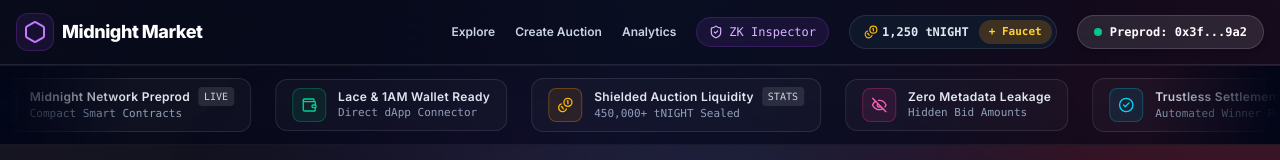
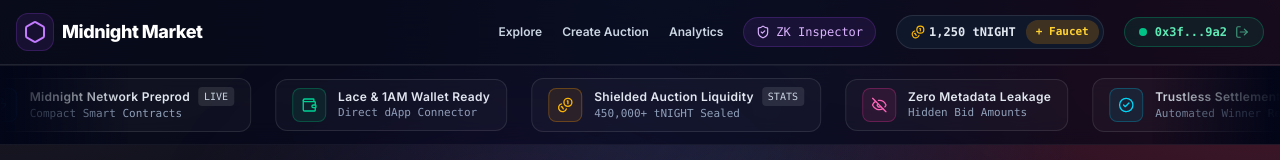
Before and after one commit to efekrbas/midnight-sealed-bid-marketplace, a Next.js app in the folder frontend/: page / in a window 1280 px wide. Shown: the top 160 px of the page. Built offline with nearby package versions, Linux system fonts and the light colour scheme.

Commit message:
add_disconnect_wallet_button

```diff
--- a/frontend/src/components/Navbar.tsx
+++ b/frontend/src/components/Navbar.tsx
@@ -1,7 +1,7 @@
 "use client";
 
 import Link from 'next/link';
-import { Hexagon, Coins, ShieldCheck, Wallet } from 'lucide-react';
+import { Hexagon, Coins, ShieldCheck, Wallet, LogOut } from 'lucide-react';
 import { useState } from 'react';
 import OnboardingModal from './OnboardingModal';
 import FaucetModal from './FaucetModal';
@@ -31,6 +31,11 @@
         "info"
       );
     }
+  };
+
+  const handleDisconnect = () => {
+    setIsConnected(false);
+    notify("Wallet Disconnected", "Disconnected from Midnight Preprod testnet.", "info");
   };
 
   const handleClaimFaucet = (amount: number) => {
@@ -69,6 +74,7 @@
             </button>
 
             {/* Balance Badge & Faucet */}
+            {isConnected && (
               <div className="flex items-center rounded-full bg-slate-900 border border-white/10 p-1">
                 <div className="px-2.5 py-1 text-xs font-mono font-bold text-slate-200 flex items-center space-x-1">
                   <Coins className="w-3.5 h-3.5 text-amber-400" />
@@ -81,15 +87,28 @@
                   + Faucet
                 </button>
               </div>
+            )}
 
-            {/* Wallet Connect */}
+            {/* Wallet Connect / Disconnect */}
+            {isConnected ? (
+              <button
+                onClick={handleDisconnect}
+                title="Click to Disconnect Wallet"
+                className="px-3.5 py-1.5 rounded-full bg-emerald-500/10 hover:bg-rose-500/20 border border-emerald-500/30 hover:border-rose-500/40 text-xs font-mono font-bold text-emerald-300 hover:text-rose-300 flex items-center space-x-2 transition-all group"
+              >
+                <span className="w-2 h-2 rounded-full bg-emerald-400 group-hover:bg-rose-400 animate-pulse" />
+                <span>0x3f...9a2</span>
+                <LogOut className="w-3.5 h-3.5 opacity-60 group-hover:opacity-100 transition-opacity" />
+              </button>
+            ) : (
               <button
                 onClick={handleConnect}
-              className="px-4 py-2 rounded-full bg-white/10 hover:bg-white/20 border border-white/15 text-xs font-bold text-white flex items-center space-x-2 transition-all shadow-md"
+                className="px-4 py-2 rounded-full bg-gradient-to-r from-purple-600 to-blue-600 hover:from-purple-500 hover:to-blue-500 border border-white/15 text-xs font-bold text-white flex items-center space-x-2 transition-all shadow-md"
               >
-              <span className="w-2 h-2 rounded-full bg-emerald-400 animate-pulse" />
-              <span className="font-mono">{isConnected ? "Preprod: 0x3f...9a2" : "Connect Wallet"}</span>
+                <Wallet className="w-3.5 h-3.5" />
+                <span>Connect Wallet</span>
               </button>
+            )}
           </div>
         </div>
       </nav>
```
Lines whose indentation alone changed are shown as unchanged.
